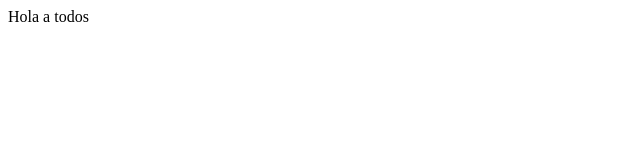
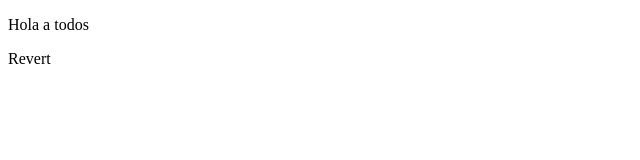
Before and after one commit to ivanamirosgg/MyApp, a plain HTML site: page index.html in a window 1280 px wide. Shown: the whole page, without its empty margins (0-640 px from the left). Drawn offline with Linux system fonts and the light colour scheme.

Commit message:
probando revert

```diff
--- a/index.html
+++ b/index.html
@@ -6,6 +6,7 @@
     <title>Document</title>
 </head>
 <body>
-    <a>Hola a todos</a>
+    <p>Hola a todos</p>
+    <p>Revert</p>
 </body>
 </html>
```
